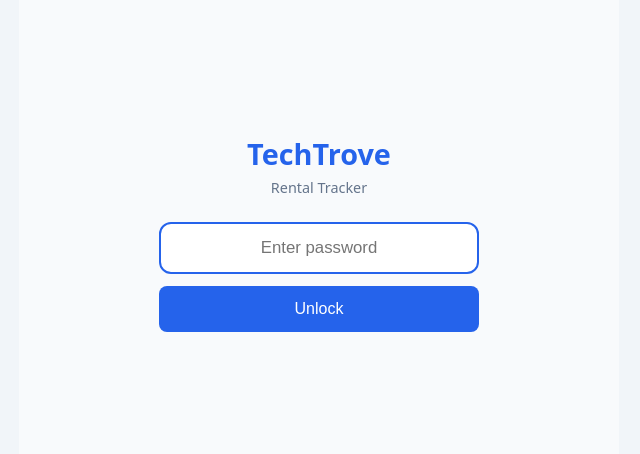
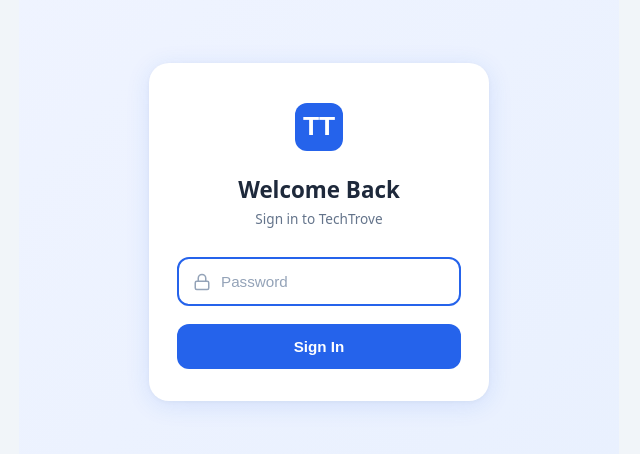
Before and after one commit to DharaniRaajSuresh/TechTrove, a website: page public/index.html in a window 1280 px wide. Shown: the part 168-622 px from the top of the page, without its empty margins (321-961 px from the left). Drawn offline with Linux system fonts and the light colour scheme.

Commit message:
Redesign login screen with app-like UI

```diff
--- a/public/app.js
+++ b/public/app.js
@@ -1203,7 +1203,7 @@ document.addEventListener('DOMContentLoaded', async () => {
     document.getElementById('loginBtn').textContent = 'Checking...';
     const ok = await Auth.login(pw);
     document.getElementById('loginBtn').disabled = false;
-    document.getElementById('loginBtn').textContent = 'Unlock';
+    document.getElementById('loginBtn').textContent = 'Sign In';
     if (ok) {
       UI.showApp();
       await Data.load();
--- a/public/index.html
+++ b/public/index.html
@@ -13,11 +13,25 @@
 <body>
 <div id="loginScreen" class="login-screen">
   <div class="login-box">
-    <h1>TechTrove</h1>
-    <p class="login-sub">Rental Tracker</p>
-    <input type="password" id="loginPassword" placeholder="Enter password" autocomplete="off">
-    <div id="loginError" class="login-error hidden">Wrong password</div>
-    <button id="loginBtn" class="btn btn-primary btn-block">Unlock</button>
+    <div class="login-logo">
+      <svg viewBox="0 0 40 40" width="48" height="48">
+        <rect width="40" height="40" rx="10" fill="#2563eb"/>
+        <text x="20" y="27" font-family="Arial,sans-serif" font-size="22" font-weight="bold" fill="white" text-anchor="middle">TT</text>
+      </svg>
+    </div>
+    <h1>Welcome Back</h1>
+    <p class="login-sub">Sign in to TechTrove</p>
+    <div class="login-form">
+      <div class="login-input-group">
+        <svg class="login-input-icon" viewBox="0 0 24 24" fill="none" stroke="currentColor" stroke-width="2"><rect x="3" y="11" width="18" height="11" rx="2" ry="2"/><path d="M7 11V7a5 5 0 0 1 10 0v4"/></svg>
+        <input type="password" id="loginPassword" placeholder="Password" autocomplete="off">
+      </div>
+      <div id="loginError" class="login-error hidden">
+        <svg viewBox="0 0 24 24" width="14" height="14" fill="none" stroke="currentColor" stroke-width="2"><circle cx="12" cy="12" r="10"/><line x1="15" y1="9" x2="9" y2="15"/><line x1="9" y1="9" x2="15" y2="15"/></svg>
+        Incorrect password
+      </div>
+      <button id="loginBtn" class="btn btn-primary btn-block">Sign In</button>
+    </div>
   </div>
 </div>
 
--- a/public/styles.css
+++ b/public/styles.css
@@ -4,16 +4,21 @@ html,body{height:100%;width:100%;font-family:var(--font);font-size:16px;line-hei
 #app{display:flex;flex-direction:column;height:100%;max-width:var(--max-w);margin:0 auto;position:relative;background:var(--gray-50)}
 
 /* LOGIN SCREEN */
-.login-screen{display:flex;align-items:center;justify-content:center;height:100%;max-width:var(--max-w);margin:0 auto;background:var(--gray-50);padding:24px}
+.login-screen{display:flex;align-items:center;justify-content:center;height:100%;max-width:var(--max-w);margin:0 auto;background:linear-gradient(135deg,#f0f4ff 0%,#e8f0fe 100%);padding:24px}
 .login-screen.hidden{display:none}
-.login-box{width:100%;max-width:320px;text-align:center}
-.login-box h1{font-size:1.8rem;color:var(--primary);font-weight:700;margin-bottom:2px}
-.login-box .login-sub{font-size:.9rem;color:var(--gray-500);margin-bottom:24px}
-.login-box input{width:100%;padding:14px 16px;border:2px solid var(--gray-200);border-radius:var(--radius-lg);font-size:1.05rem;text-align:center;outline:none;margin-bottom:12px;transition:border-color .15s}
-.login-box input:focus{border-color:var(--primary)}
-.login-box .login-error{font-size:.85rem;color:var(--danger);margin-bottom:8px}
+.login-box{width:100%;max-width:340px;text-align:center;background:var(--white);padding:40px 28px 32px;border-radius:20px;box-shadow:0 4px 24px rgba(37,99,235,.12),0 1px 4px rgba(0,0,0,.04)}
+.login-logo{margin-bottom:16px}
+.login-box h1{font-size:1.4rem;color:var(--gray-800);font-weight:700;margin-bottom:2px}
+.login-box .login-sub{font-size:.85rem;color:var(--gray-500);margin-bottom:28px}
+.login-form{text-align:left}
+.login-input-group{display:flex;align-items:center;gap:10px;padding:0 14px;border:2px solid var(--gray-200);border-radius:12px;background:var(--gray-50);transition:border-color .15s}
+.login-input-group:focus-within{border-color:var(--primary);background:var(--white)}
+.login-input-icon{width:18px;height:18px;color:var(--gray-400);flex-shrink:0}
+.login-input-group input{flex:1;padding:14px 0;border:none;background:transparent;font-size:.95rem;outline:none;color:var(--gray-800)}
+.login-input-group input::placeholder{color:var(--gray-400)}
+.login-box .login-error{display:flex;align-items:center;gap:6px;font-size:.8rem;color:var(--danger);padding:8px 0 0;margin:0}
 .login-box .login-error.hidden{display:none}
-.login-box .btn{padding:14px;font-size:1rem}
+.login-box .btn{padding:14px;font-size:.95rem;font-weight:600;border-radius:12px;margin-top:18px}
 
 /* HEADER */
 header{display:flex;align-items:center;height:var(--header-h);padding:0 12px;background:var(--primary);color:var(--white);flex-shrink:0;gap:8px;z-index:10}
```
